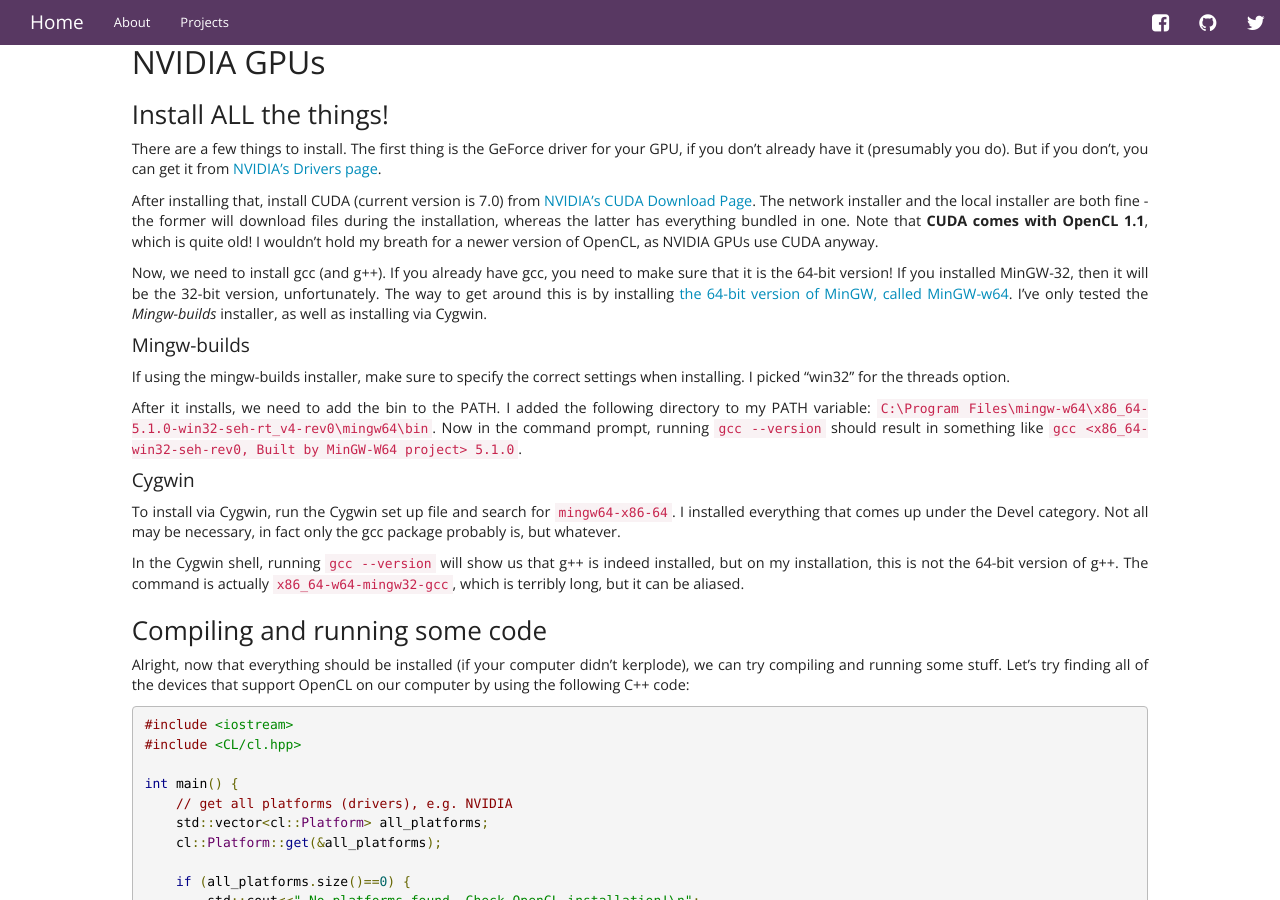
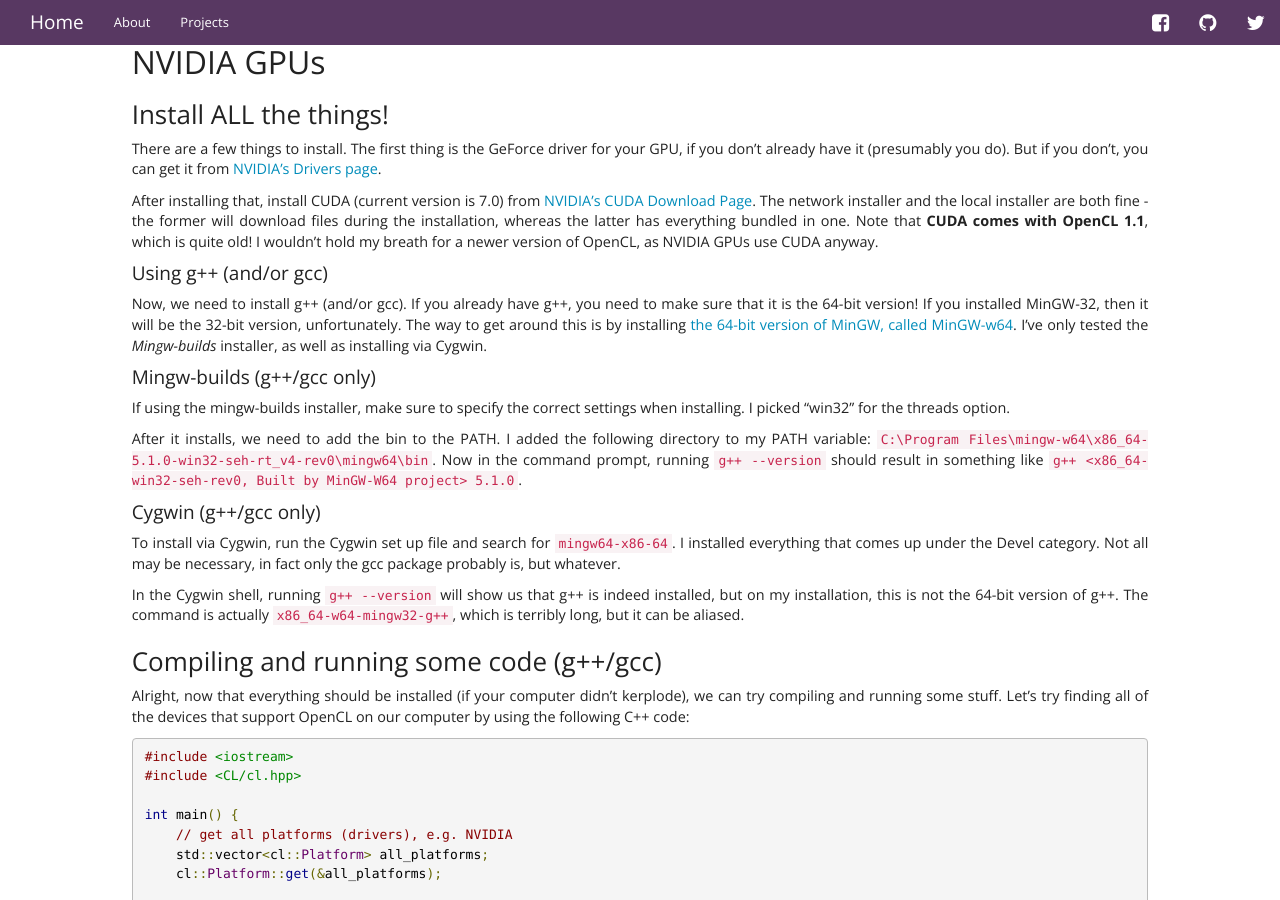
Before and after one commit to Theby/SaintDako.github.io, a Jekyll site: the page built from _posts/2015-07-09-windowsOpenCL.markdown, in a window 1280 px wide and 900 px high, scrolled down 503 px. Built offline with Jekyll 4.4.1, drawn with Linux system fonts in a browser that asks for light colours; nearby versions of some CDN libraries; some of the changed text lies outside the part shown.

Commit message:
fix some typos with g++ and gcc

```diff
--- a/_posts/2015-07-09-windowsOpenCL.markdown
+++ b/_posts/2015-07-09-windowsOpenCL.markdown
@@ -20,22 +20,24 @@ There are a few things to install. The first thing is the GeForce driver for you
 
 After installing that, install CUDA (current version is 7.0) from [NVIDIA's CUDA Download Page](https://developer.nvidia.com/cuda-downloads). The network installer and the local installer are both fine - the former will download files during the installation, whereas the latter has everything bundled in one. Note that **CUDA comes with OpenCL 1.1**, which is quite old! I wouldn't hold my breath for a newer version of OpenCL, as NVIDIA GPUs use CUDA anyway.
 
-Now, we need to install gcc (and g++). If you already have gcc, you need to make sure that it is the 64-bit version! If you installed MinGW-32, then it will be the 32-bit version, unfortunately. The way to get around this is by installing [the 64-bit version of MinGW, called MinGW-w64](http://mingw-w64.org/doku.php/download). I've only tested the *Mingw-builds* installer, as well as installing via Cygwin.
+#### Using g++ (and/or gcc)
+
+Now, we need to install g++ (and/or gcc). If you already have g++, you need to make sure that it is the 64-bit version! If you installed MinGW-32, then it will be the 32-bit version, unfortunately. The way to get around this is by installing [the 64-bit version of MinGW, called MinGW-w64](http://mingw-w64.org/doku.php/download). I've only tested the *Mingw-builds* installer, as well as installing via Cygwin.
 
 
-#### Mingw-builds
+#### Mingw-builds (g++/gcc only)
 
 If using the mingw-builds installer, make sure to specify the correct settings when installing. I picked "win32" for the threads option.
 
-After it installs, we need to add the bin to the PATH. I added the following directory to my PATH variable: `C:\Program Files\mingw-w64\x86_64-5.1.0-win32-seh-rt_v4-rev0\mingw64\bin`. Now in the command prompt, running `gcc --version` should result in something like `gcc <x86_64-win32-seh-rev0, Built by MinGW-W64 project> 5.1.0`.
+After it installs, we need to add the bin to the PATH. I added the following directory to my PATH variable: `C:\Program Files\mingw-w64\x86_64-5.1.0-win32-seh-rt_v4-rev0\mingw64\bin`. Now in the command prompt, running `g++ --version` should result in something like `g++ <x86_64-win32-seh-rev0, Built by MinGW-W64 project> 5.1.0`.
 
-#### Cygwin
+#### Cygwin (g++/gcc only)
 
 To install via Cygwin, run the Cygwin set up file and search for `mingw64-x86-64`. I installed everything that comes up under the Devel category. Not all may be necessary, in fact only the gcc package probably is, but whatever.
 
-In the Cygwin shell, running `gcc --version` will show us that g++ is indeed installed, but on my installation, this is not the 64-bit version of g++. The command is actually `x86_64-w64-mingw32-gcc`, which is terribly long, but it can be aliased.
+In the Cygwin shell, running `g++ --version` will show us that g++ is indeed installed, but on my installation, this is not the 64-bit version of g++. The command is actually `x86_64-w64-mingw32-g++`, which is terribly long, but it can be aliased.
 
-### Compiling and running some code
+### Compiling and running some code (g++/gcc)
 
 Alright, now that everything should be installed (if your computer didn't kerplode), we can try compiling and running some stuff. Let's try finding all of the devices that support OpenCL on our computer by using the following C++ code:
 
@@ -118,6 +120,15 @@ In one line:
 g++ -std=c++0x -I"C:\Program Files\NVIDIA GPU Computing Toolkit\CUDA\v7.0\include"  main.cpp  -o  main.exe -L"C:\Program Files\NVIDIA GPU Computing Toolkit\CUDA\v7.0\lib\x64" -lOpenCL
 {% endhighlight %}
 
+### Output
+
+The desired output is something like:
+
+{% highlight bash %}
+Using platform: NVIDIA CUDA
+Device 0: GeForce GTX 960
+{% endhighlight %}
+
 ## Conclusion
 
-What a pain. Use Makefiles to *make* your life easier (get it?!) and have fun!
+What a pain. Use Makefiles to *make* your life easier (get it?!) and have fun! I will be adding the Visual Studio version to this post sometime soon.
```
